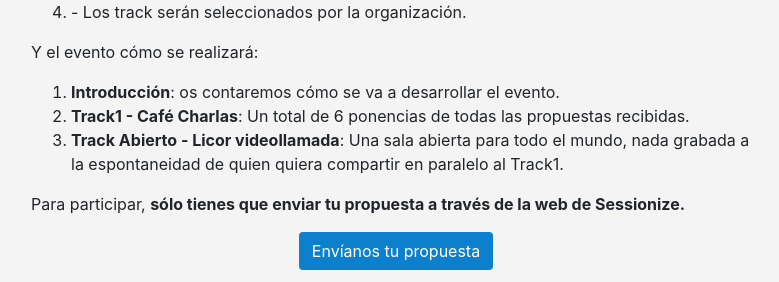
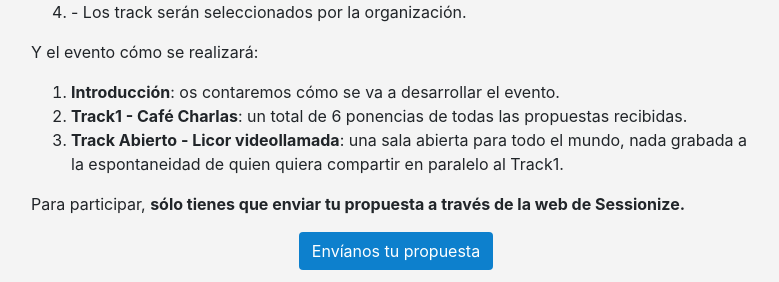
Before and after one commit to compostelatech/compostelatech.github.io, a Jekyll site: the page built from licorcafonf2020.html, in a window 1280 px wide and 900 px high, scrolled down 1502 px, cut to the strip 154-436 px from the top of the window. Shown: the whole strip, without its empty margins (244-1023 px from the left). Built offline with Jekyll 4.4.1, drawn with Linux system fonts in a browser that asks for light colours.

```diff
--- a/licorcafonf2020.html
+++ b/licorcafonf2020.html
@@ -81,8 +81,8 @@ featured_image: /img/licorcaconf-2020/BIGlicorcaconfCAFE.png
                   <p> Y el evento cómo se realizará:</p>
                   <ol>
                     <li><b>Introducción</b>: os contaremos cómo se va a desarrollar el evento.</li>
-                    <li><b>Track1 - Café Charlas</b>: Un total de 6 ponencias de todas las propuestas recibidas.</li>
-                    <li><b>Track Abierto - Licor videollamada</b>: Una sala abierta para todo el mundo, nada grabada a la espontaneidad de quien quiera compartir en paralelo al Track1.</li>
+                    <li><b>Track1 - Café Charlas</b>: un total de 6 ponencias de todas las propuestas recibidas.</li>
+                    <li><b>Track Abierto - Licor videollamada</b>: una sala abierta para todo el mundo, nada grabada a la espontaneidad de quien quiera compartir en paralelo al Track1.</li>
                   </ol>
 
                   <p>Para participar, <b>sólo tienes que enviar tu propuesta a través de la web de Sessionize.</b></p>
```
